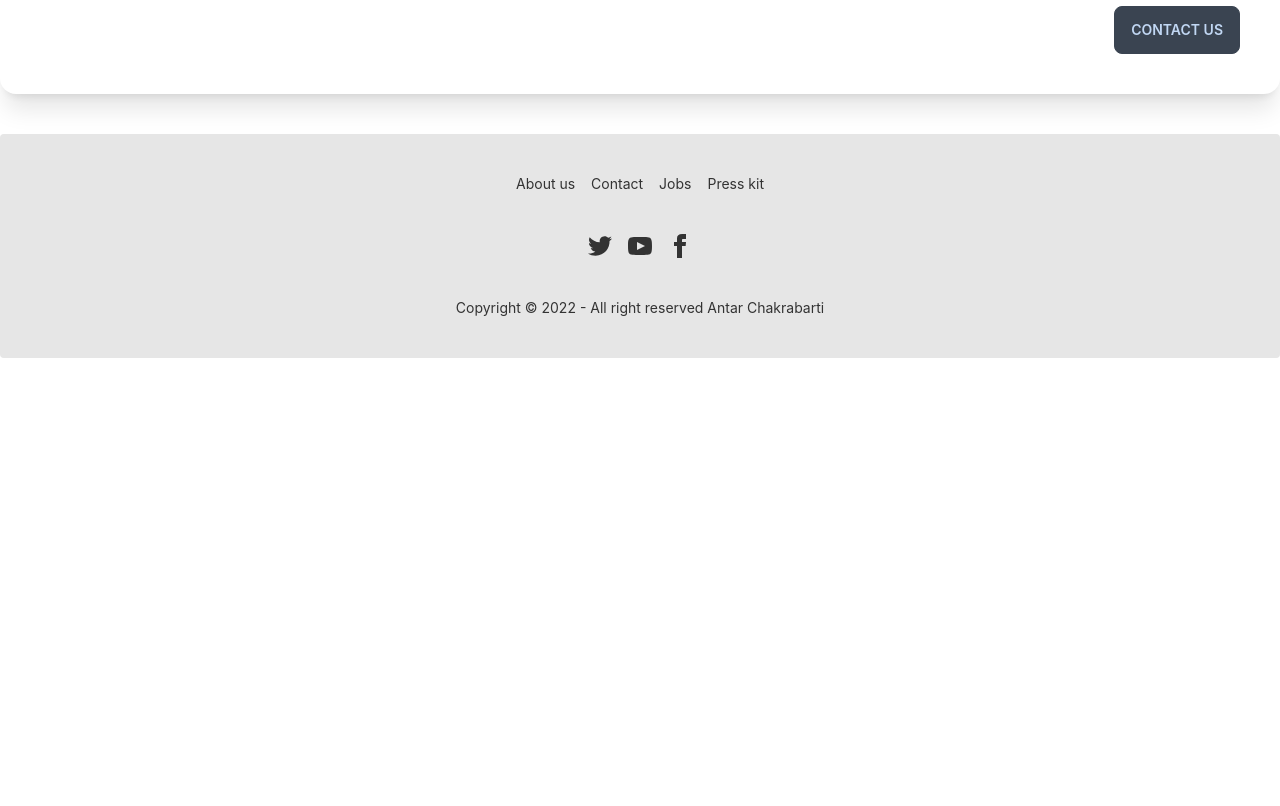
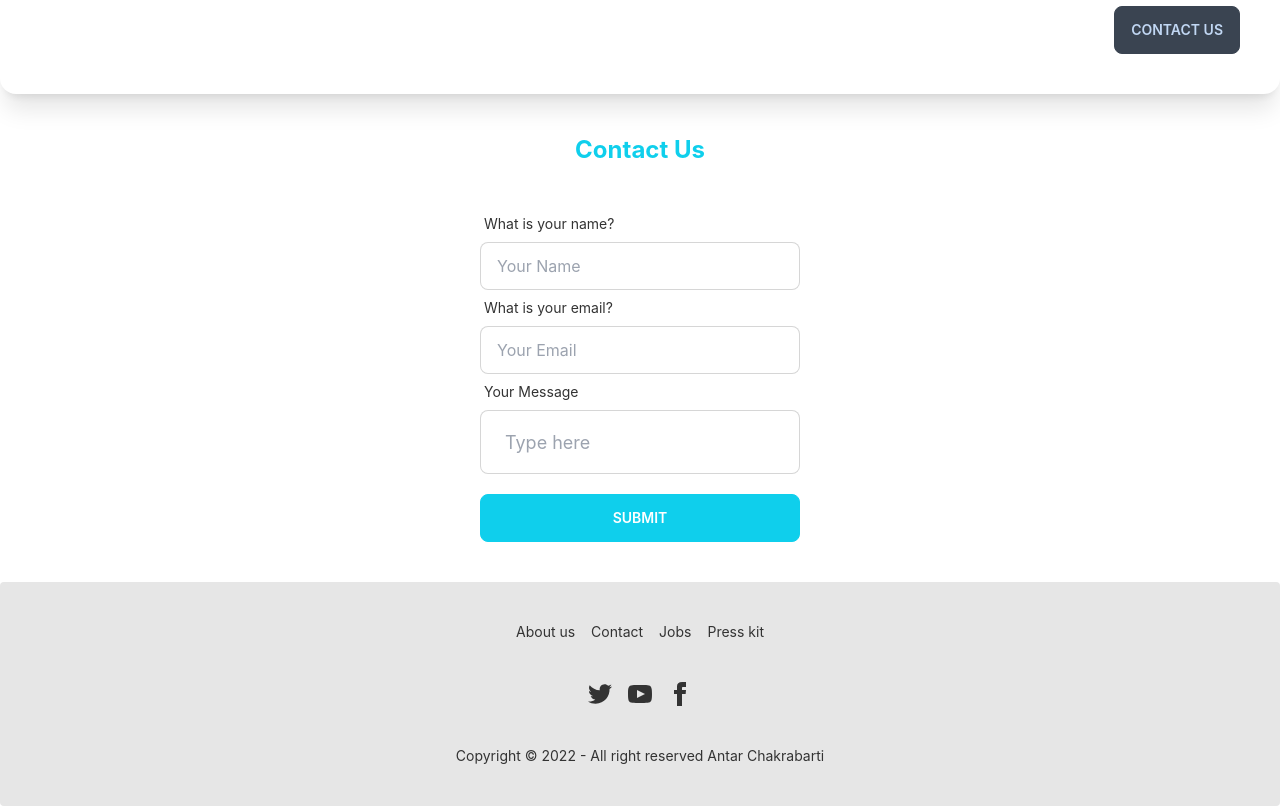
Before and after one commit to Antar-Chakrabarti/manufacturer-client-side, a React (Create React App) app: page / in a window 1280 px wide. Shown: the part 2882-3688 px from the top of the page. Before the commit the page ends 3240 px from the top, so only its background shows below. Built offline with nearby package versions, Linux system fonts and the light colour scheme.

Commit message:
contuct area added

```diff
--- /dev/null
+++ b/src/pages/Home/Contuct.js
@@ -0,0 +1,28 @@
+import React from 'react';
+
+const Contuct = () => {
+    return (
+        <>
+            <div className="text-2xl text-primary text-center font-bold">Contact Us</div>
+            <div className='flex items-center justify-center my-10'>
+                <div class="form-control w-full max-w-xs">
+                    <label class="label">
+                        <span class="label-text">What is your name?</span>
+                    </label>
+                    <input type="text" placeholder="Your Name" class="input input-bordered w-full max-w-xs" />
+                    <label class="label">
+                        <span class="label-text">What is your email?</span>
+                    </label>
+                    <input type="text" placeholder="Your Email" class="input input-bordered w-full max-w-xs" />
+                    <label class="label">
+                        <span class="label-text">Your Message</span>
+                    </label>
+                    <input type="text" placeholder="Type here" class="input input-lg input-bordered w-full max-w-xs" />
+                    <input className='btn btn-primary mt-5 text-white' type="button" value="submit" />
+                </div>
+            </div>
+        </>
+    );
+};
+
+export default Contuct;
--- a/src/pages/Home/Home.js
+++ b/src/pages/Home/Home.js
@@ -1,6 +1,7 @@
 import React from 'react';
 import Banner from './Banner';
 import Business from './Business';
+import Contuct from './Contuct';
 import Footer from './Footer';
 import Parts from './Parts';
 
@@ -10,6 +11,7 @@ const Home = () => {
             <Banner/>
             <Parts/>
             <Business/>
+            <Contuct/>
             <Footer/>
         </div>
     );
```
